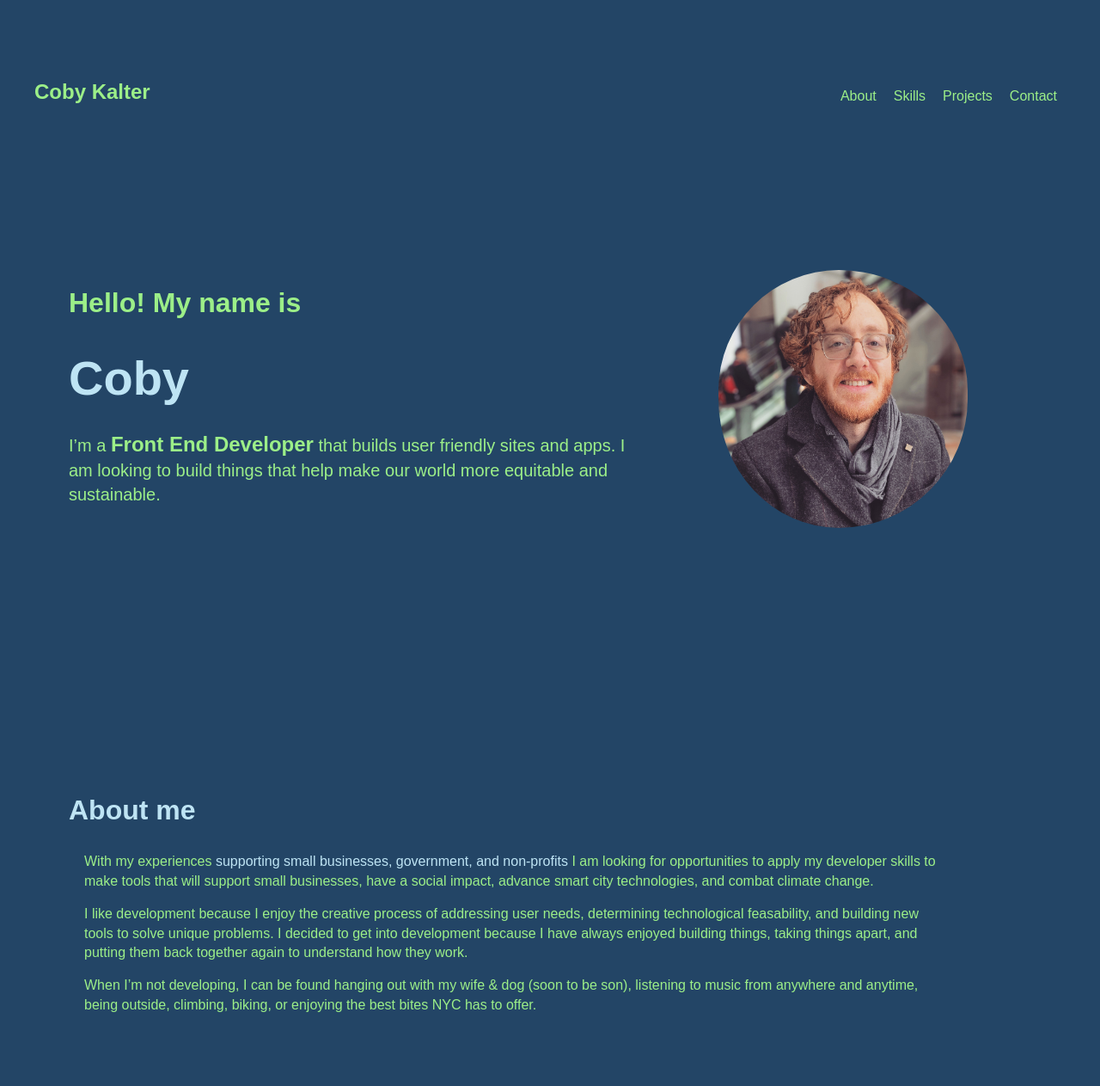
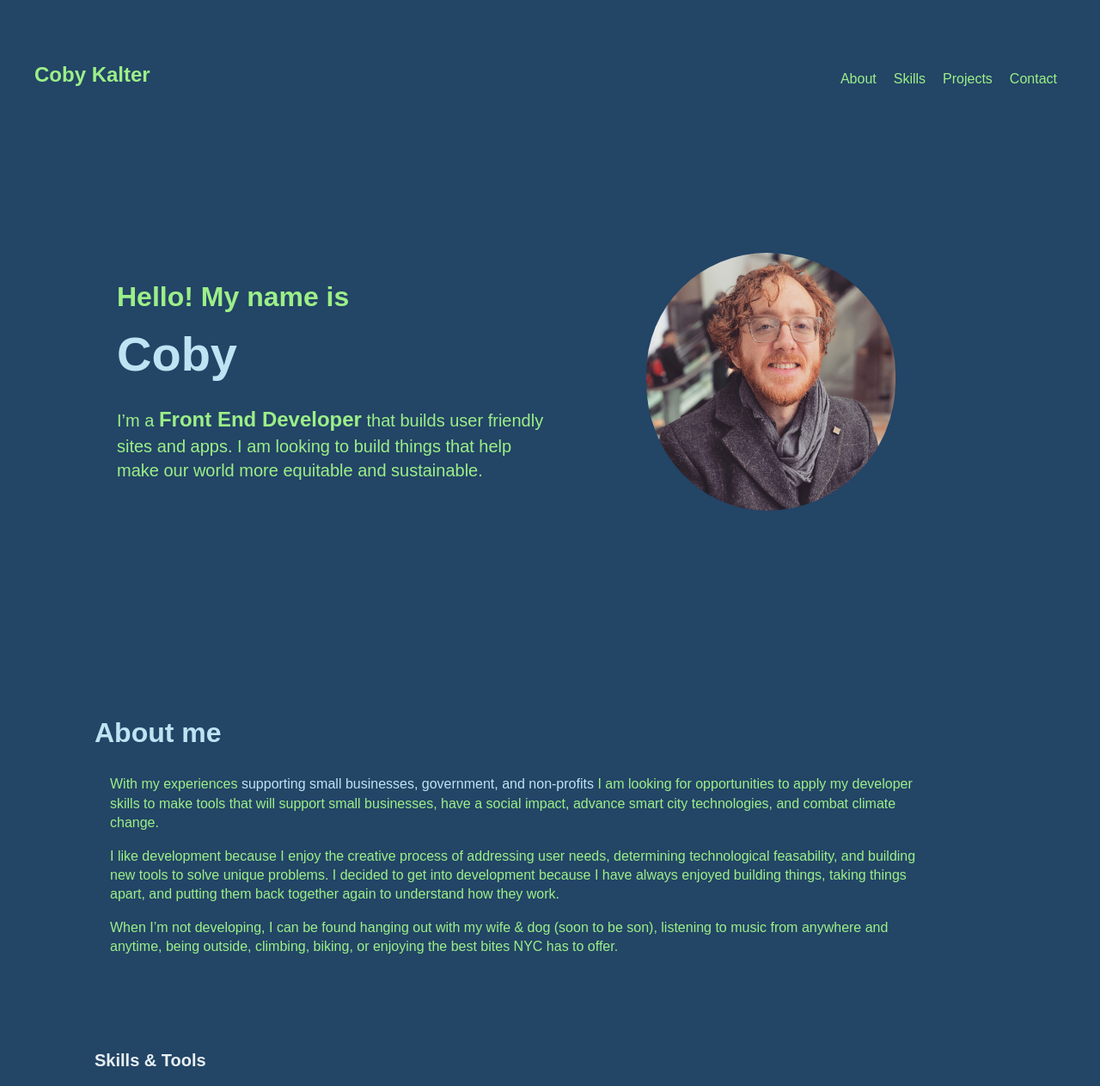
Before and after one commit to CobyKalter/portfolio-site, a plain HTML site: page index.html in a window 1280 px wide. Shown: the top 1263 px of the page at 86% size. Drawn offline with Linux system fonts and the light colour scheme; a web font is replaced by a local one.

Commit message:
Refined stylings for hero section, about section and margins between sections

```diff
--- a/css/main.css
+++ b/css/main.css
@@ -567,7 +567,7 @@ footer p {
   header {
     justify-content: space-between;
     flex-flow: row nowrap;
-    margin: 30px 0 80px 0;
+    margin: 20px 0 80px 0;
   }
 
   header .title {
@@ -617,16 +617,22 @@ footer p {
 
   .hero-section {
     display: flex;
+    justify-content: center;
+    align-items: center;
     margin-bottom: 40px;
   }
 
   #hero-text {
-    width: 65%;
+    flex-basis: 45%;
+  }
+
+  #hero-text h2 {
+    margin-bottom: 0;
   }
 
   #hero-image {
     height: 100%;
-    flex-basis: 50%;
+    flex-basis: 45%;
   }
 
   .hero-section h3 {
@@ -640,15 +646,16 @@ footer p {
   /* About */
 
   .about-section {
+    display: flex;
+    justify-content: center;
+    align-items: center;
+    flex-flow: column;
     margin: 40px 0 60px 0;
-    padding-bottom: 80px;
+    padding: 0 30px 0 30px;
   }
 
-  .skills-n-tools {
-    display: flex;
-    justify-content: flex-start;
-    align-items: center;
-    flex-flow: row wrap;
+  #skills-title {
+    width: 100%;
   }
 
   .skills-list {
@@ -807,9 +814,6 @@ footer p {
     padding: 40px 0 80px 0;
   }
 
-  #hero-image {
-    flex-basis: 40%;
-  }
 
   /* About */
 
@@ -879,7 +883,7 @@ footer p {
   /* Header */
 
   header {
-    margin: 30px 0 80px 0;
+    margin: 10px 0 80px 0;
   }
 
   header .title {
@@ -921,17 +925,12 @@ footer p {
   /* Hero */
 
   .hero-section {
-    margin: 40px 0 140px 0;
+    margin: 40px 0 70px 0;
     padding: 0;
-  }
-
-  #hero-text {
-    flex-basis: 60%;
   }
 
   #hero-image {
     height: 100%;
-    flex-basis: 40%;
   }
 
   .hero-section h1 {
@@ -954,7 +953,7 @@ footer p {
   /* About */
 
   .about-section {
-    margin: 140px 0 140px 0;
+    margin: 140px 0 70px 0;
   }
 
   .about-text {
@@ -968,7 +967,7 @@ footer p {
   /* Projects */
 
   .projects-section {
-    margin: 140px 0 40px 0;
+    margin: 70px 0 40px 0;
   }
 
   .projects-section h2 {
@@ -1019,7 +1018,7 @@ footer p {
   footer {
     width: 100%;
     justify-content: space-evenly;
-    margin: 40px 0 100px 0;
+    margin-top: 40px;
   }
 
 }
```
